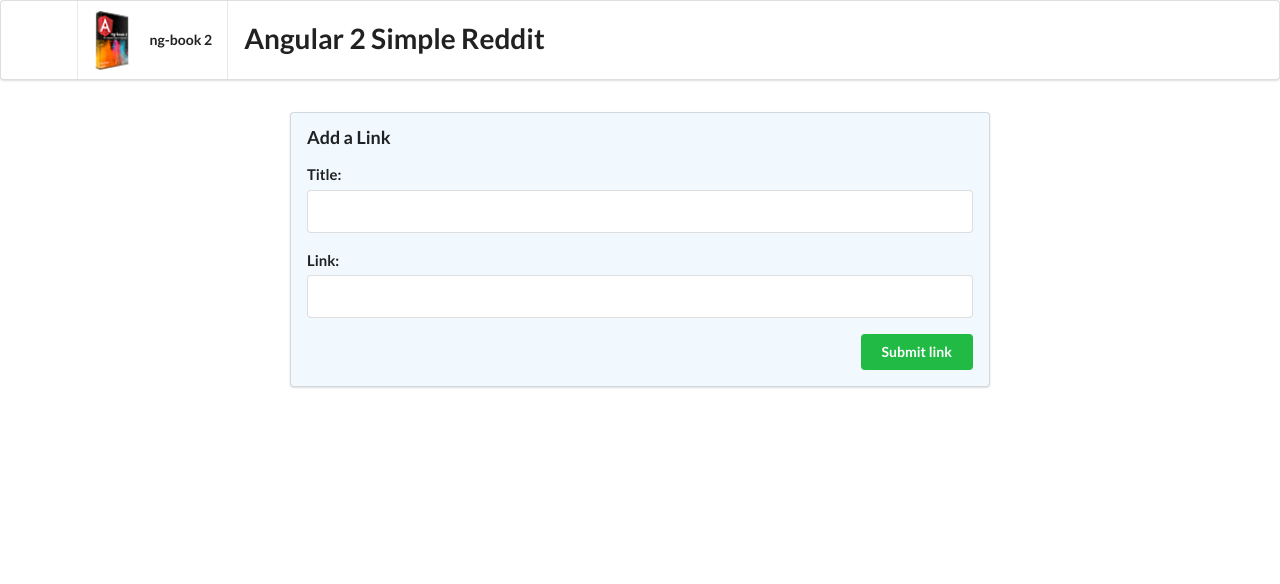
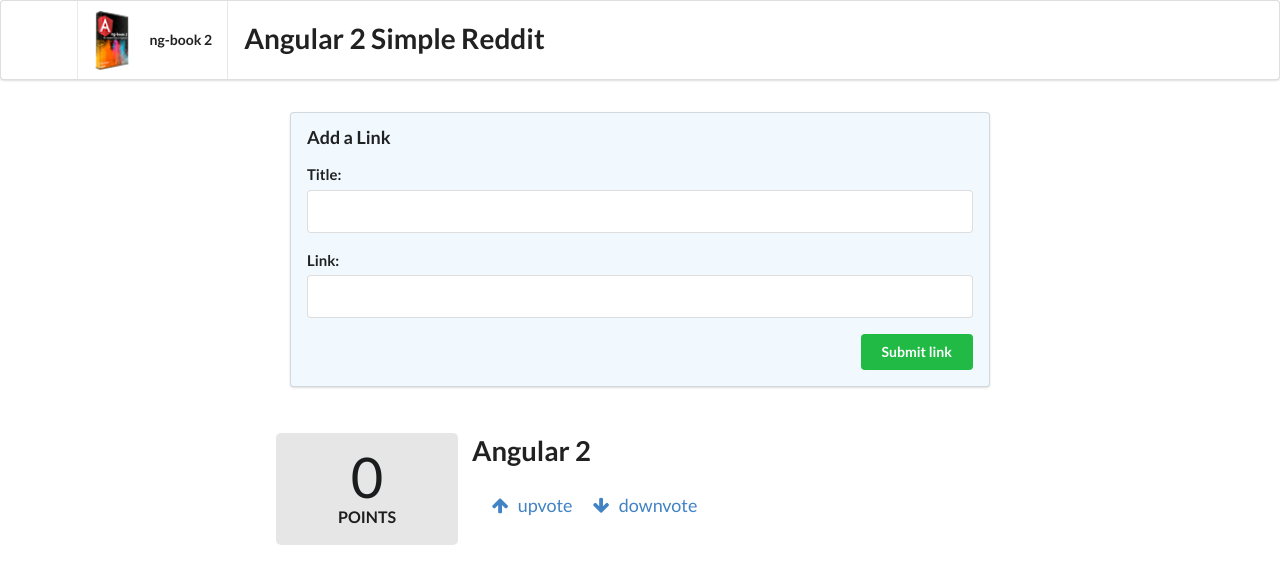
Before and after one commit to culaja/ng-book, an Angular app in the folder angular-reddit/: page / in a window 1280 px wide. Shown: the top 584 px of the page. Built offline with nearby package versions, Linux system fonts and the light colour scheme.

Commit message:
Added Article component. We can now see one article in our list.

```diff
--- a/angular-reddit/src/app/app.component.html
+++ b/angular-reddit/src/app/app.component.html
@@ -15,3 +15,8 @@
     Submit link
   </button>
 </form>
+
+<div class="ui grid posts">
+  <app-article>
+  </app-article>
+</div>
--- a/angular-reddit/src/app/app.module.ts
+++ b/angular-reddit/src/app/app.module.ts
@@ -4,10 +4,12 @@
 import { HttpModule } from '@angular/http';
 
 import { AppComponent } from './app.component';
+import { ArticleComponent } from './article/article.component';
 
 @NgModule({
   declarations: [
-    AppComponent
+    AppComponent,
+    ArticleComponent
   ],
   imports: [
     BrowserModule,
--- /dev/null
+++ b/angular-reddit/src/app/article/article.component.html
@@ -0,0 +1,29 @@
+<div class="four wide column center aligned votes">
+  <div class="ui statistic">
+    <div class="value">
+      {{ article.getVotes() }}
+    </div>
+    <div class ="label">
+      Points
+    </div>
+  </div>
+</div>
+<div class="twelve wide column">
+  <a class="ui large header" href="{{ article.link }}">
+    {{ article.title }}
+  </a>
+  <ul class="ui big horizontal list voters">
+    <li class="item">
+      <a href (click)="voteUp()">
+        <i class="arrow up icon"></i>
+        upvote
+      </a>
+    </li>
+    <li class="item">
+      <a href (click)="voteDown()">
+        <i class="arrow down icon"></i>
+        downvote
+      </a>
+    </li>
+  </ul>
+</div>
--- /dev/null
+++ b/angular-reddit/src/app/article/article.component.ts
@@ -0,0 +1,29 @@
+import { Component, OnInit, HostBinding } from '@angular/core';
+import { Article } from './article.model'
+
+@Component({
+  selector: 'app-article',
+  templateUrl: './article.component.html',
+  styleUrls: ['./article.component.css']
+})
+export class ArticleComponent implements OnInit {
+  @HostBinding('attr.class') cssClass='row';
+  article: Article;
+
+  constructor() {
+    this.article = new Article('Angular 2', 'http://angular.io');
+  }
+
+  ngOnInit() {
+  }
+
+  voteUp(): boolean {
+    this.article.voteUp();
+    return false;
+  }
+
+  voteDown(): boolean {
+    this.article.voteDown();
+    return false;
+  }
+}
--- /dev/null
+++ b/angular-reddit/src/app/article/article.model.ts
@@ -0,0 +1,23 @@
+export class Article {
+    title: string;
+    link: string;
+    private votes: number;
+
+    constructor(title: string, link: string, votes?: number) {
+        this.title = title;
+        this.link = link;
+        this.votes = votes || 0;
+    }
+
+    voteUp() {
+        this.votes++;
+    }
+
+    voteDown() {
+        this.votes--;
+    }
+
+    getVotes() {
+        return this.votes;
+    }
+}
```
Also changed, not shown: angular-reddit/src/app/article/article.component.css (added), 1 other file (tests, documents, lock files or other folders).
